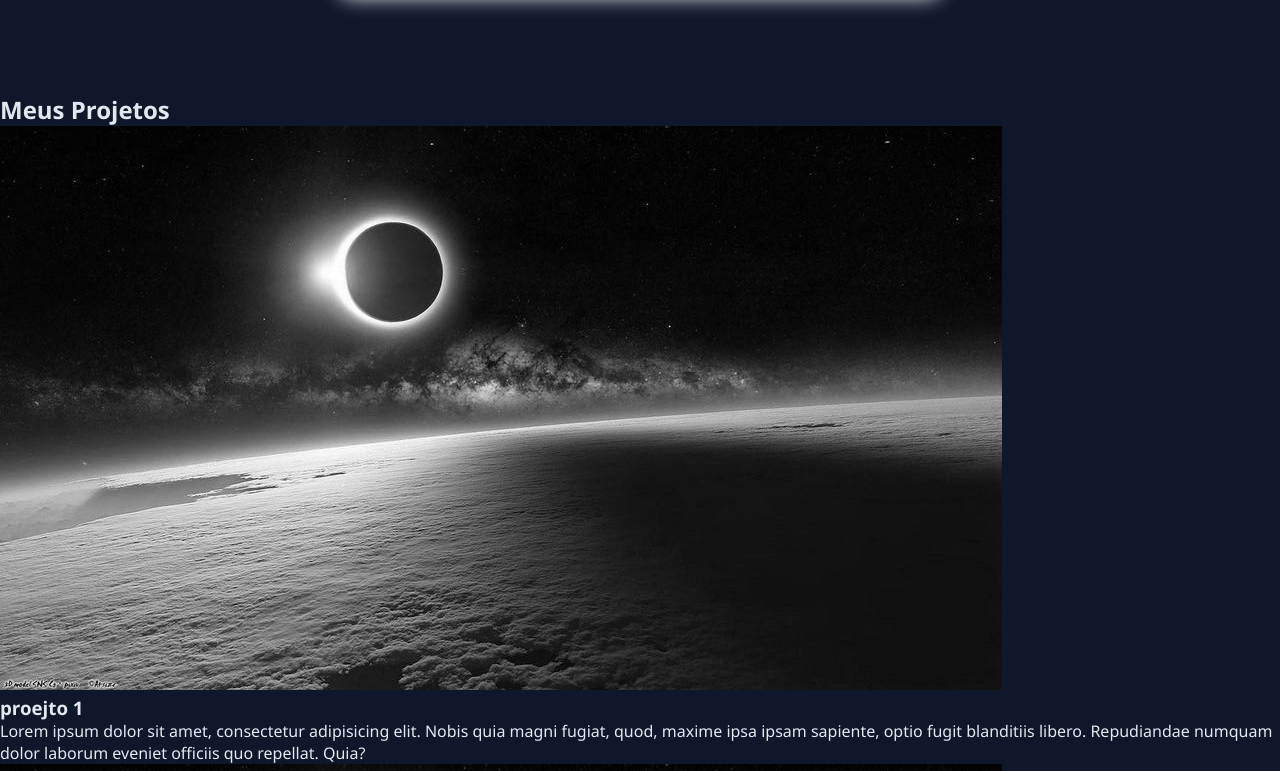
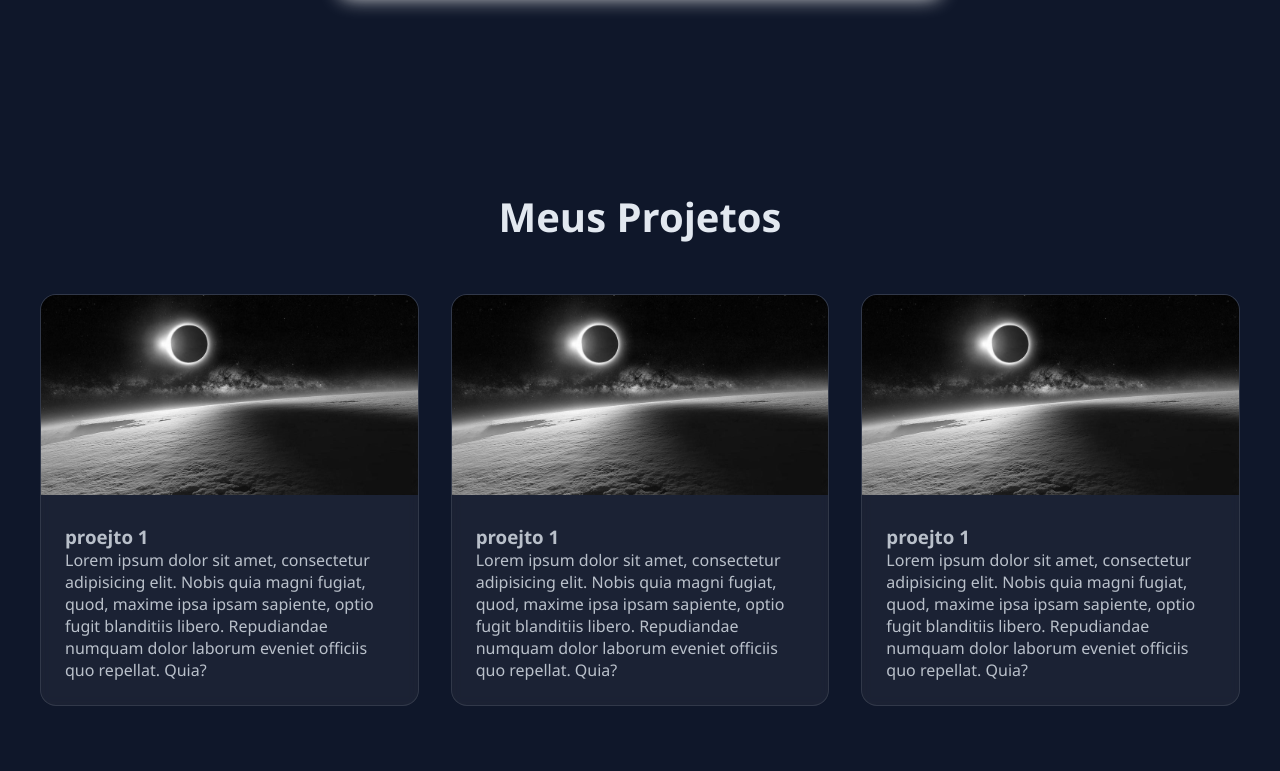
Before and after one commit to Eric6ix/portfolio, a plain HTML site: page index.html in a window 1280 px wide. Shown: the part 1356-2127 px from the top of the page. Drawn offline with Linux system fonts and the light colour scheme.

Commit message:
cards organizados

```diff
--- a/index.html
+++ b/index.html
@@ -45,27 +45,32 @@
 
 
     <section id="projetos" class="projetos">
-        <h2 class="projetos-titulo">Meus Projetos</h2>
+        <h2 class="projetos-titulos">Meus Projetos</h2>
         <div class="projetos-caixa">
             <!-- Card 1 -->
             <div class="projetos-card">
                 <img src="img/b2e99c6efc25577c67b7780a60da7475.jpg" alt="Projeto 1" class="projetos-img">
+                <div class="cixa-textos-projetos">
                 <h3 class="info-prejetos">proejto 1</h3>
                 <p class="paragrafo-proejtos">Lorem ipsum dolor sit amet, consectetur adipisicing elit. Nobis quia magni fugiat, quod, maxime ipsa ipsam sapiente, optio fugit blanditiis libero. Repudiandae numquam dolor laborum eveniet officiis quo repellat. Quia?</p>
+            </div>
           </div>
             <!-- Card 2 -->
             <div class="projetos-card">
               <img src="img/b2e99c6efc25577c67b7780a60da7475.jpg" alt="Projeto 1" class="projetos-img">
-                <h3 class="info-prejetos">proejto 2</h3>
+              <div class="cixa-textos-projetos">
+              <h3 class="info-prejetos">proejto 1</h3>
               <p class="paragrafo-proejtos">Lorem ipsum dolor sit amet, consectetur adipisicing elit. Nobis quia magni fugiat, quod, maxime ipsa ipsam sapiente, optio fugit blanditiis libero. Repudiandae numquam dolor laborum eveniet officiis quo repellat. Quia?</p>
+          </div>
         </div>
             <!-- Card 3 -->
             <div class="projetos-card">
               <img src="img/b2e99c6efc25577c67b7780a60da7475.jpg" alt="Projeto 1" class="projetos-img">
-                <h3 class="info-prejetos">proejto 3</h3>
+              <div class="cixa-textos-projetos">
+              <h3 class="info-prejetos">proejto 1</h3>
               <p class="paragrafo-proejtos">Lorem ipsum dolor sit amet, consectetur adipisicing elit. Nobis quia magni fugiat, quod, maxime ipsa ipsam sapiente, optio fugit blanditiis libero. Repudiandae numquam dolor laborum eveniet officiis quo repellat. Quia?</p>
           </div>
-
+        </div>
 
         </div>
     </section>
--- a/style.css
+++ b/style.css
@@ -78,7 +78,6 @@ body {
   border-radius: 50%;
 }
 
-
 /* animação da Foto de perfil*/
 @keyframes oscilarfoto {
   0% {
@@ -92,10 +91,6 @@ body {
   }
 }
 
-
-
-
-
 h1 {
   font-size: 3.5rem;
   color: #fff;
@@ -104,7 +99,6 @@ h1 {
   text-shadow: 0px 1px 10px rgba(255, 255, 255, 0.746);
   animation: oscilarH1 2s infinite alternate;
 }
-
 
 /* animação de H1 do título */
 @keyframes oscilarH1 {
@@ -118,9 +112,6 @@ h1 {
     text-shadow: none; /* Sem sombra no final */
   }
 }
-
-
-
 
 .cabecalho-subtitulo {
   font-size: 1.5rem;
@@ -148,8 +139,62 @@ h1 {
   background: rgba(255, 255, 255, 0.05);
   box-shadow: 0 0 20px rgb(246, 246, 246);
 }
+
 .sobre-paragrafo {
   text-align: center;
   font-size: 2rem;
   margin-bottom: 3rem;
 }
+
+.projetos {
+  padding: 6rem 2rem;
+}
+
+.projetos-caixa {
+  display: grid;
+  grid-template-columns: repeat(auto-fit, minmax(300px, 1fr));
+  gap: 2rem;
+  max-width: 1200px;
+  margin: 0 auto;
+}
+
+.projetos-card {
+  background: rgba(255, 255, 255, 0.05);
+  border-radius: 16px;
+  backdrop-filter: blur(5px);
+  border: 1px solid var(--vidro);
+  overflow: hidden;
+  transition: all 0.5s ease;
+  cursor: pointer;
+}
+
+.projetos-titulos {
+  text-align: center;
+  font-size: 2.5rem;
+  margin-bottom: 50px;
+}
+
+.projetos-card:hover {
+  box-shadow: 0 10px 20px rgba(79, 70, 229, 0.2);
+  transform: translateY(-10px) scale(1.03);
+}
+
+.projetos-img {
+  height: 200px;
+  width: 100%;
+  object-fit: cover;
+}
+
+.info-projetos {
+  margin-bottom: 5px;
+}
+
+.paragrafo-projetos {
+  color: rgba(226, 232, 240, 0.8);
+  line-height: 1.25rem;
+}
+
+.cixa-textos-projetos {
+  padding: 1.5rem;
+  color: rgba(226, 232, 240, 0.8);
+}
```
Lines whose indentation alone changed are shown as unchanged.
